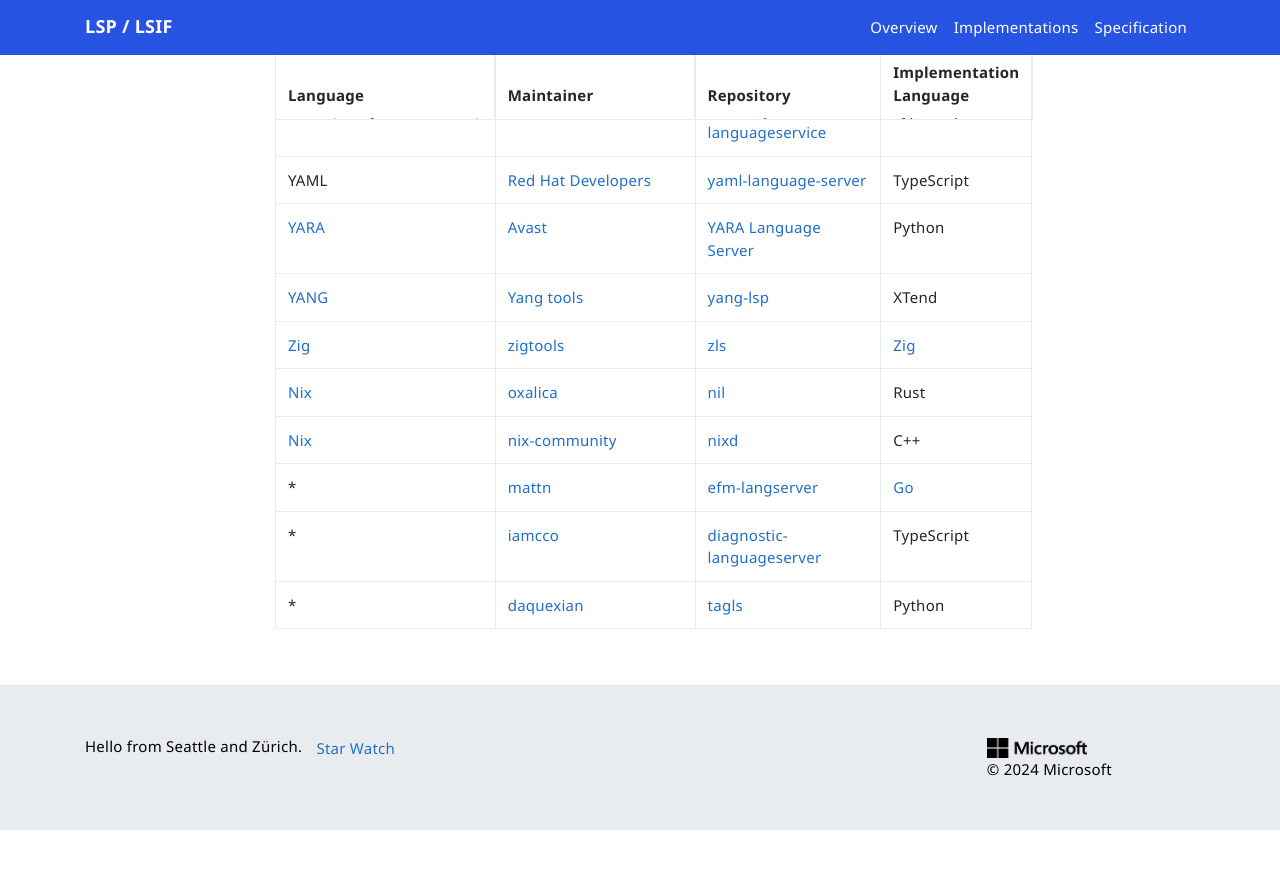
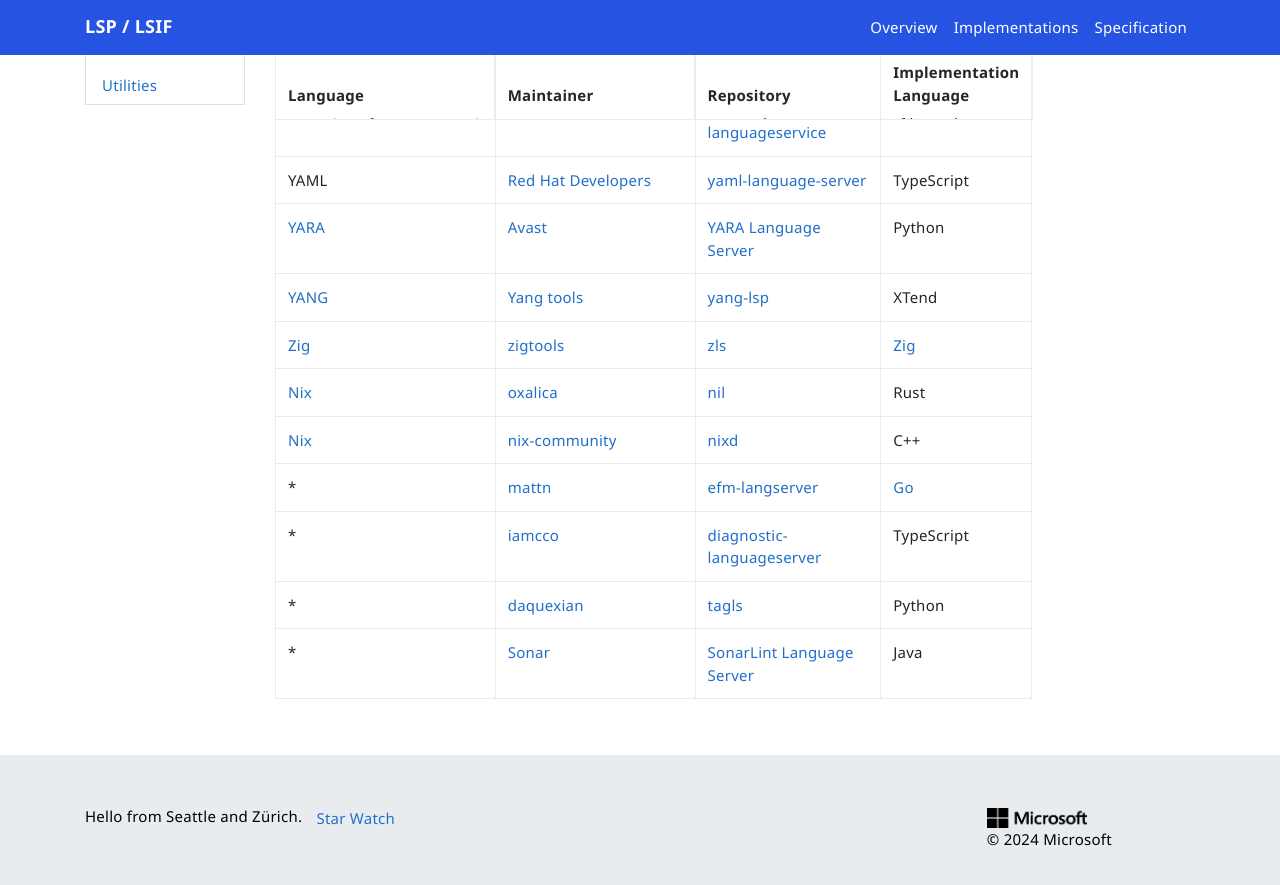
Before and after one commit to microsoft/language-server-protocol, a Jekyll site: the page built from _implementors/servers.md, in a window 1280 px wide and 900 px high, scrolled down 14490 px. Shown: the top 885 px of the window. Built offline with Jekyll 4.4.1, drawn with Linux system fonts in a browser that asks for light colours; nearby versions of some CDN libraries; comment, search, counter and statistics services are not loaded; before the commit the page ends 15320 px from its top, so only the background shows below that.

Commit message:
add Sonar (#1981)

```diff
--- a/_implementors/servers.md
+++ b/_implementors/servers.md
@@ -272,4 +272,5 @@
 | * | [mattn](https://github.com/mattn) | [efm-langserver](https://github.com/mattn/efm-langserver) | [Go](https://golang.org/) |
 | * | [iamcco](https://github.com/iamcco) | [diagnostic-languageserver](https://github.com/iamcco/diagnostic-languageserver) | TypeScript |
 | * | [daquexian](https://github.com/daquexian) | [tagls](https://github.com/daquexian/tagls) | Python |
+| * | [Sonar](https://github.com/SonarSource) | [SonarLint Language Server](https://github.com/SonarSource/sonarlint-language-server) | Java |
 {: .table .table-bordered .table-responsive}
```
